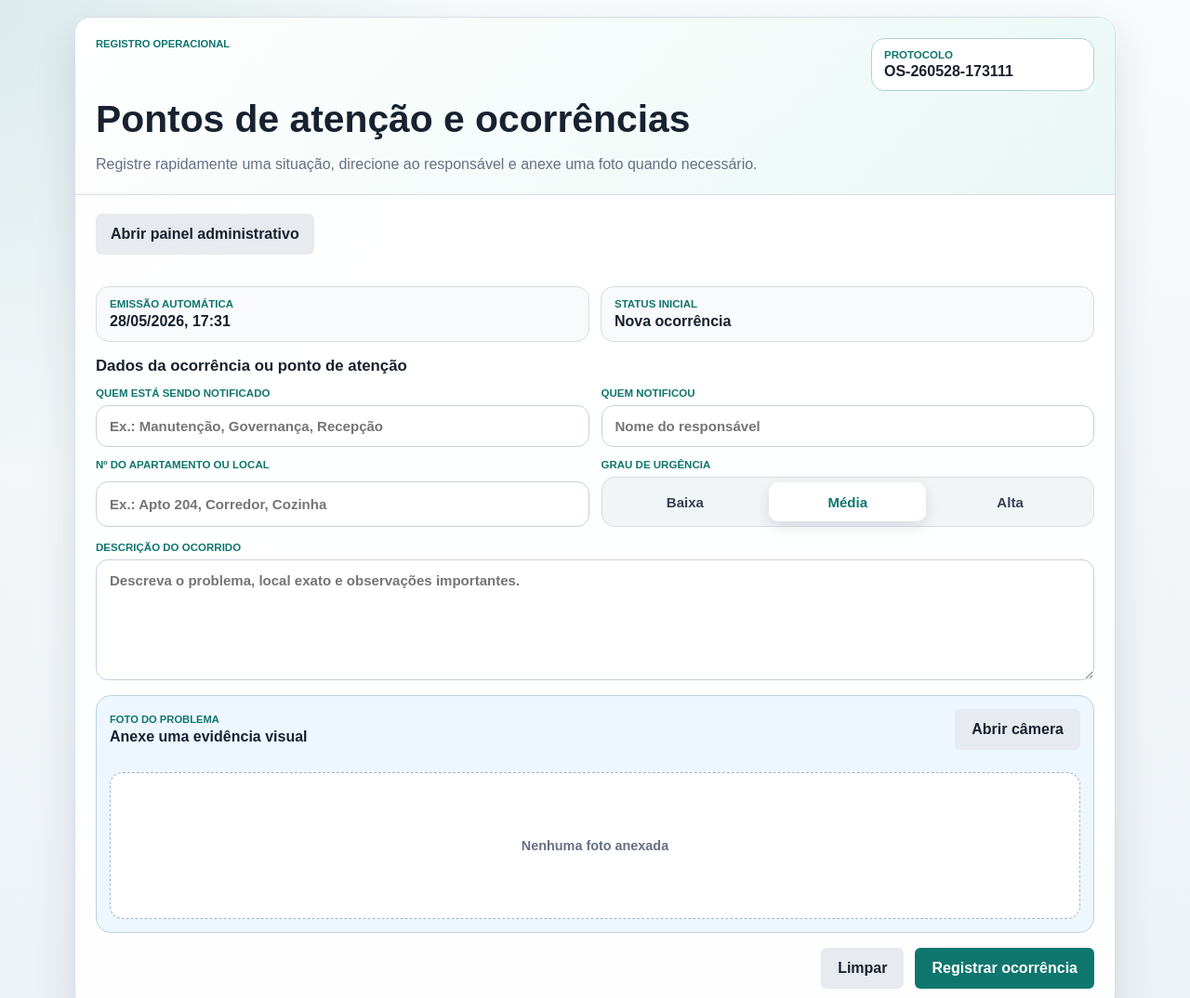
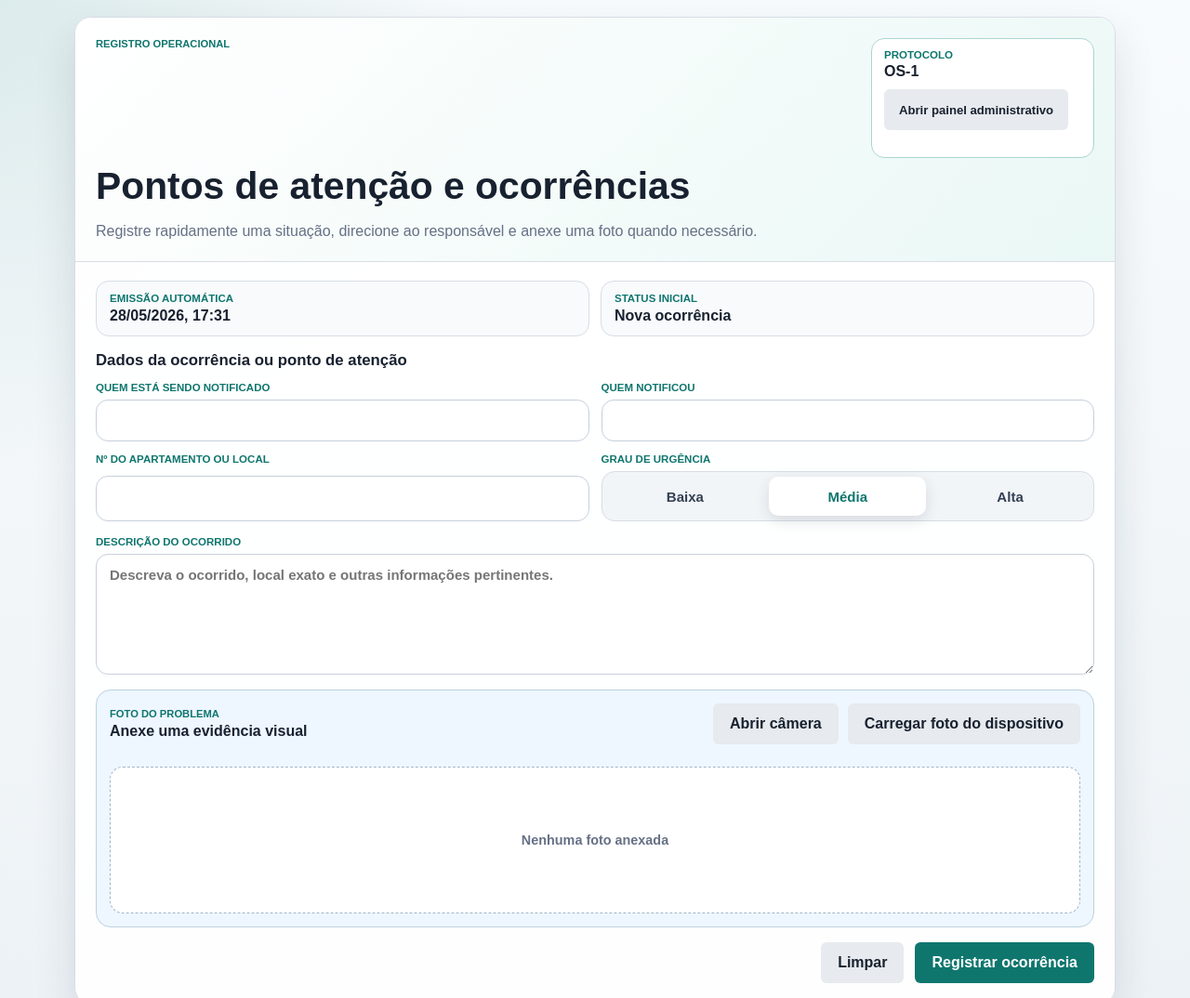
Before and after one commit to suprimentoshp/pontosdeatencao, a plain HTML site: page index.html in a window 1280 px wide. Shown: the top 1074 px of the page at 93% size. Drawn offline with Linux system fonts and the light colour scheme.

Commit message:
Atualiza tela inicial e protocolo online

```diff
--- a/app.js
+++ b/app.js
@@ -8,6 +8,7 @@ const photoBox = document.querySelector(".photo-box");
 const cameraView = document.querySelector("#cameraView");
 const cameraCanvas = document.querySelector("#cameraCanvas");
 const openCameraButton = document.querySelector("#openCameraButton");
+const uploadPhotoButton = document.querySelector("#uploadPhotoButton");
 const captureButton = document.querySelector("#captureButton");
 const closeCameraButton = document.querySelector("#closeCameraButton");
 const removePhotoButton = document.querySelector("#removePhotoButton");
@@ -20,11 +21,13 @@ let currentIssuedAt = "";
 let currentPhoto = "";
 let cameraStream = null;
 
-function createProtocol() {
-  const now = new Date();
-  const datePart = now.toISOString().slice(2, 10).replaceAll("-", "");
-  const timePart = String(now.getHours()).padStart(2, "0") + String(now.getMinutes()).padStart(2, "0") + String(now.getSeconds()).padStart(2, "0");
-  return `OS-${datePart}-${timePart}`;
+async function createProtocol() {
+  const orders = await OrderStore.list();
+  const maxNumber = orders.reduce((max, order) => {
+    const match = String(order.protocol || "").match(/^OS-(\d+)$/);
+    return match ? Math.max(max, Number(match[1])) : max;
+  }, 0);
+  return `OS-${maxNumber + 1}`;
 }
 
 function formatDateTime(value) {
@@ -135,8 +138,8 @@ function collectOrder() {
   };
 }
 
-function startNewOrder() {
-  currentProtocol = createProtocol();
+async function startNewOrder() {
+  currentProtocol = await createProtocol();
   currentIssuedAt = new Date().toISOString();
   protocolNumber.textContent = currentProtocol;
   issuedAtLabel.textContent = formatDateTime(currentIssuedAt);
@@ -155,6 +158,7 @@ async function submitOrder(event) {
 form.addEventListener("submit", submitOrder);
 photoInput.addEventListener("change", handlePhotoChange);
 openCameraButton.addEventListener("click", openCamera);
+uploadPhotoButton.addEventListener("click", () => photoInput.click());
 captureButton.addEventListener("click", capturePhoto);
 closeCameraButton.addEventListener("click", closeCamera);
 removePhotoButton.addEventListener("click", resetPhoto);
--- a/index.html
+++ b/index.html
@@ -19,13 +19,12 @@
           </div>
           <div class="home-protocol" aria-label="Protocolo gerado">
             <span>Protocolo</span>
-            <strong id="protocolNumber">OS-000000</strong>
+            <strong id="protocolNumber">OS-1</strong>
+            <a class="admin-link protocol-admin-link" href="admin.html" target="_blank" rel="noopener">Abrir painel administrativo</a>
           </div>
         </header>
 
         <div class="home-body">
-          <a class="admin-link" href="admin.html" target="_blank" rel="noopener">Abrir painel administrativo</a>
-
           <div class="home-meta-grid">
             <div class="home-meta-card">
               <span>Emissão automática</span>
@@ -43,15 +42,15 @@
               <div class="home-grid">
                 <label>
                   <span>Quem está sendo notificado</span>
-                  <input id="recipient" name="recipient" type="text" placeholder="Ex.: Manutenção, Governança, Recepção" required>
+                  <input id="recipient" name="recipient" type="text" required>
                 </label>
                 <label>
                   <span>Quem notificou</span>
-                  <input id="issuer" name="issuer" type="text" placeholder="Nome do responsável" required>
+                  <input id="issuer" name="issuer" type="text" required>
                 </label>
                 <label>
                   <span>Nº do apartamento ou local</span>
-                  <input id="room" name="room" type="text" placeholder="Ex.: Apto 204, Corredor, Cozinha" required>
+                  <input id="room" name="room" type="text" required>
                 </label>
                 <label>
                   <span>Grau de urgência</span>
@@ -68,7 +67,7 @@
             <section class="home-section">
               <label>
                 <span>Descrição do ocorrido</span>
-                <textarea id="description" name="description" rows="6" placeholder="Descreva o problema, local exato e observações importantes." required></textarea>
+                <textarea id="description" name="description" rows="6" placeholder="Descreva o ocorrido, local exato e outras informações pertinentes." required></textarea>
               </label>
             </section>
 
@@ -83,6 +82,7 @@
                 </div>
                 <div class="camera-actions">
                   <button class="secondary" type="button" id="openCameraButton">Abrir câmera</button>
+                  <button class="secondary" type="button" id="uploadPhotoButton">Carregar foto do dispositivo</button>
                   <button type="button" id="captureButton" hidden>Capturar foto</button>
                   <button class="secondary" type="button" id="closeCameraButton" hidden>Fechar câmera</button>
                   <button class="danger" type="button" id="removePhotoButton" hidden>Remover</button>
--- a/pwa.js
+++ b/pwa.js
@@ -1,5 +1,7 @@
 if ("serviceWorker" in navigator) {
   window.addEventListener("load", () => {
-    navigator.serviceWorker.register("./service-worker.js").catch(() => {});
+    navigator.serviceWorker.register("./service-worker.js").then((registration) => {
+      registration.update();
+    }).catch(() => {});
   });
 }
--- a/service-worker.js
+++ b/service-worker.js
@@ -1,4 +1,4 @@
-const CACHE_NAME = "ocorrencias-v1";
+const CACHE_NAME = "ocorrencias-v2";
 const ASSETS = [
   "./",
   "./index.html",
@@ -14,6 +14,7 @@ const ASSETS = [
 ];
 
 self.addEventListener("install", (event) => {
+  self.skipWaiting();
   event.waitUntil(caches.open(CACHE_NAME).then((cache) => cache.addAll(ASSETS)));
 });
 
@@ -21,6 +22,7 @@ self.addEventListener("activate", (event) => {
   event.waitUntil(
     caches.keys().then((keys) => Promise.all(keys.filter((key) => key !== CACHE_NAME).map((key) => caches.delete(key))))
   );
+  self.clients.claim();
 });
 
 self.addEventListener("fetch", (event) => {
--- a/styles.css
+++ b/styles.css
@@ -105,6 +105,14 @@ a {
   border-radius: 14px;
   background: #fff;
   text-align: left;
+}
+
+.protocol-admin-link {
+  width: 100%;
+  min-height: 34px;
+  margin: 10px 0 0;
+  padding: 0 10px;
+  font-size: 0.82rem;
 }
 
 .home-protocol span,
```
